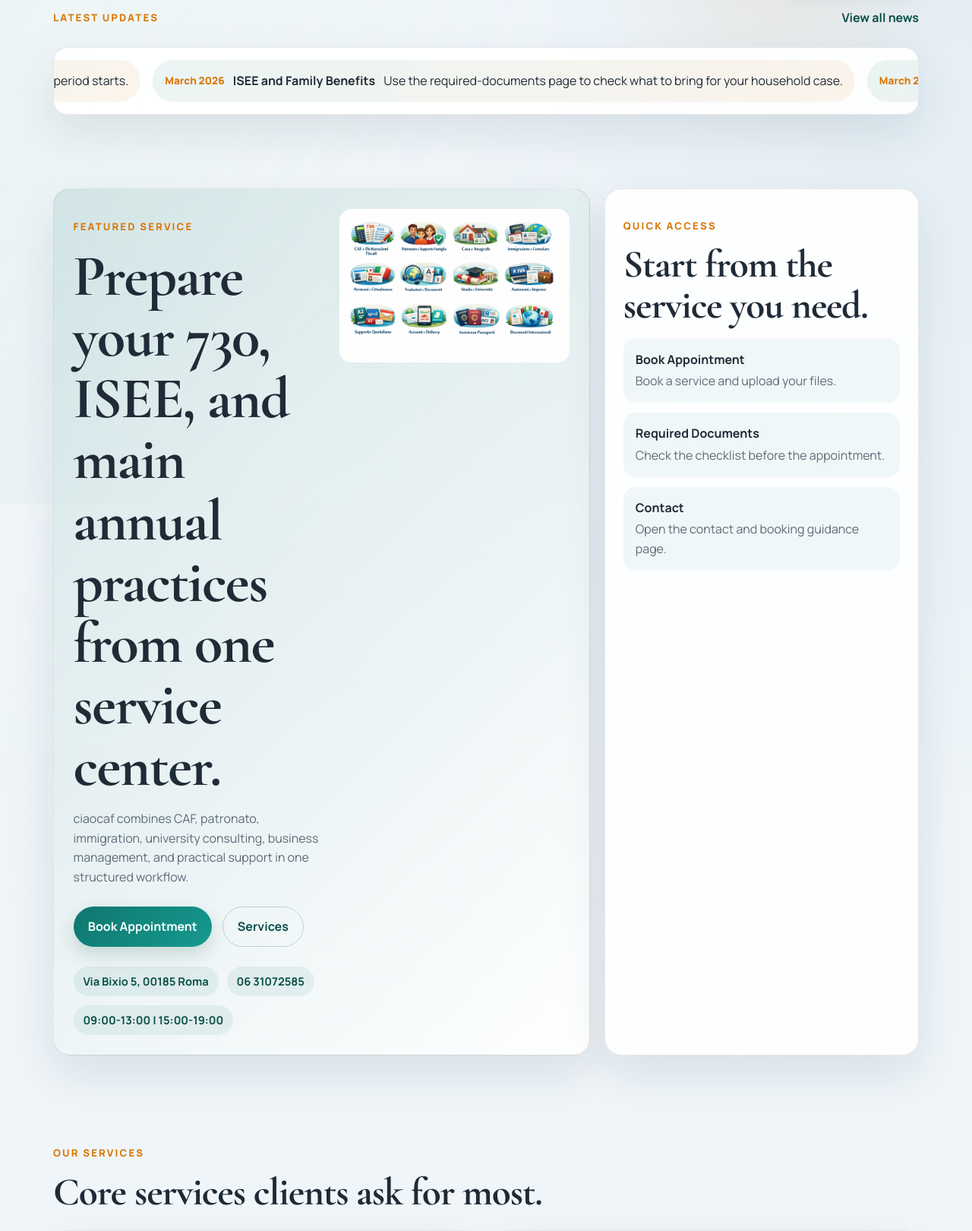
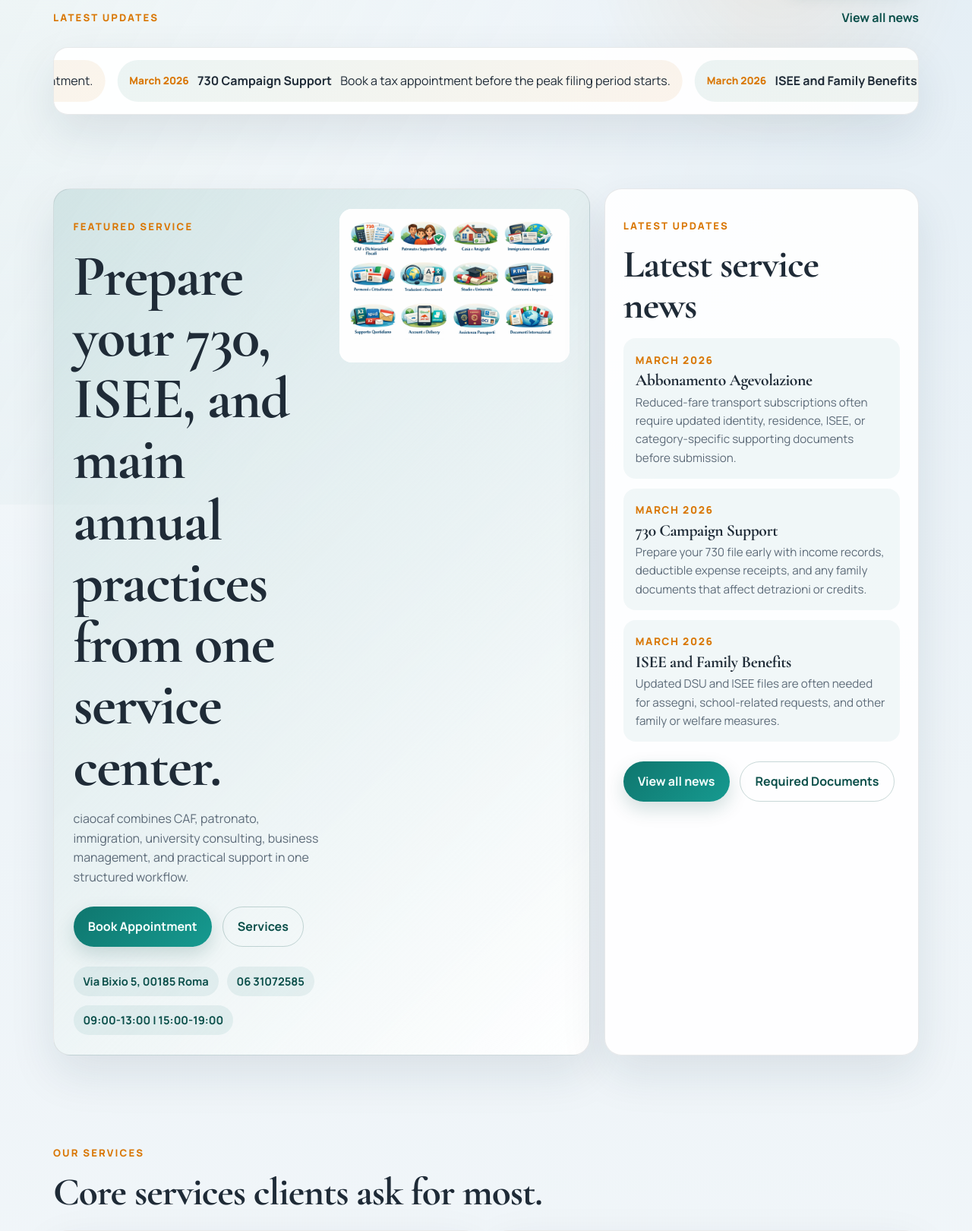
Before and after one commit to ananthareddykunreddy/italia-caf-immigration-site, a Flask app: page / in a window 1280 px wide. Shown: the part 136-1756 px from the top of the page at 76% size. Run offline with Flask 3, Linux system fonts and the light colour scheme.

Commit message:
Add agevolazione update and homepage news panel

```diff
--- a/app.py
+++ b/app.py
@@ -1335,6 +1335,12 @@
 }
 
 NEWS_ITEMS = [
+    {
+        "title": "Abbonamento Agevolazione",
+        "date": "March 2026",
+        "summary": "Reduced-fare transport subscriptions often require updated identity, residence, ISEE, or category-specific supporting documents before submission.",
+        "cta": "Check the required documents before booking an agevolazione appointment.",
+    },
     {
         "title": "730 Campaign Support",
         "date": "March 2026",
--- a/static/styles.css
+++ b/static/styles.css
@@ -577,6 +577,32 @@
 .utility-panel {
   padding: 1.5rem;
   background: rgba(255, 255, 255, 0.9);
+}
+
+.home-news-panel h2 {
+  margin-bottom: 1rem;
+}
+
+.home-news-list {
+  display: grid;
+  gap: 0.8rem;
+}
+
+.home-news-item {
+  padding: 0.95rem 1rem;
+  border-radius: 1rem;
+  background: rgba(15, 118, 110, 0.05);
+}
+
+.home-news-item h3 {
+  margin: 0.2rem 0 0.35rem;
+  font-size: 1.35rem;
+}
+
+.home-news-item p {
+  margin: 0;
+  color: var(--muted);
+  font-size: 0.95rem;
 }
 
 .home-contact-mini {
--- a/templates/home.html
+++ b/templates/home.html
@@ -49,22 +49,21 @@
         </div>
       </article>
 
-      <aside class="utility-panel">
-        <p class="panel-kicker">{{ t('quick_access') }}</p>
-        <h2>{{ t('quick_access_title') }}</h2>
-        <div class="utility-links">
-          <a class="utility-link" href="{{ url_for('appointments') }}">
-            <strong>{{ t('nav_book') }}</strong>
-            <span>{{ t('qa_book_desc') }}</span>
-          </a>
-          <a class="utility-link" href="{{ url_for('required_documents') }}">
-            <strong>{{ t('nav_documents') }}</strong>
-            <span>{{ t('qa_docs_desc') }}</span>
-          </a>
-          <a class="utility-link" href="{{ url_for('contact') }}">
-            <strong>{{ t('nav_contact') }}</strong>
-            <span>{{ t('qa_contact_desc') }}</span>
-          </a>
+      <aside class="utility-panel home-news-panel">
+        <p class="panel-kicker">{{ t('updates_title') }}</p>
+        <h2>Latest service news</h2>
+        <div class="home-news-list">
+          {% for item in news_items[:3] %}
+            <article class="home-news-item">
+              <span class="news-date">{{ item.date }}</span>
+              <h3>{{ item.title }}</h3>
+              <p>{{ item.summary }}</p>
+            </article>
+          {% endfor %}
+        </div>
+        <div class="hero-cta">
+          <a class="btn btn-small" href="{{ url_for('news') }}">{{ t('view_all_news') }}</a>
+          <a class="btn btn-small btn-outline" href="{{ url_for('required_documents') }}">{{ t('nav_documents') }}</a>
         </div>
       </aside>
     </div>
```
